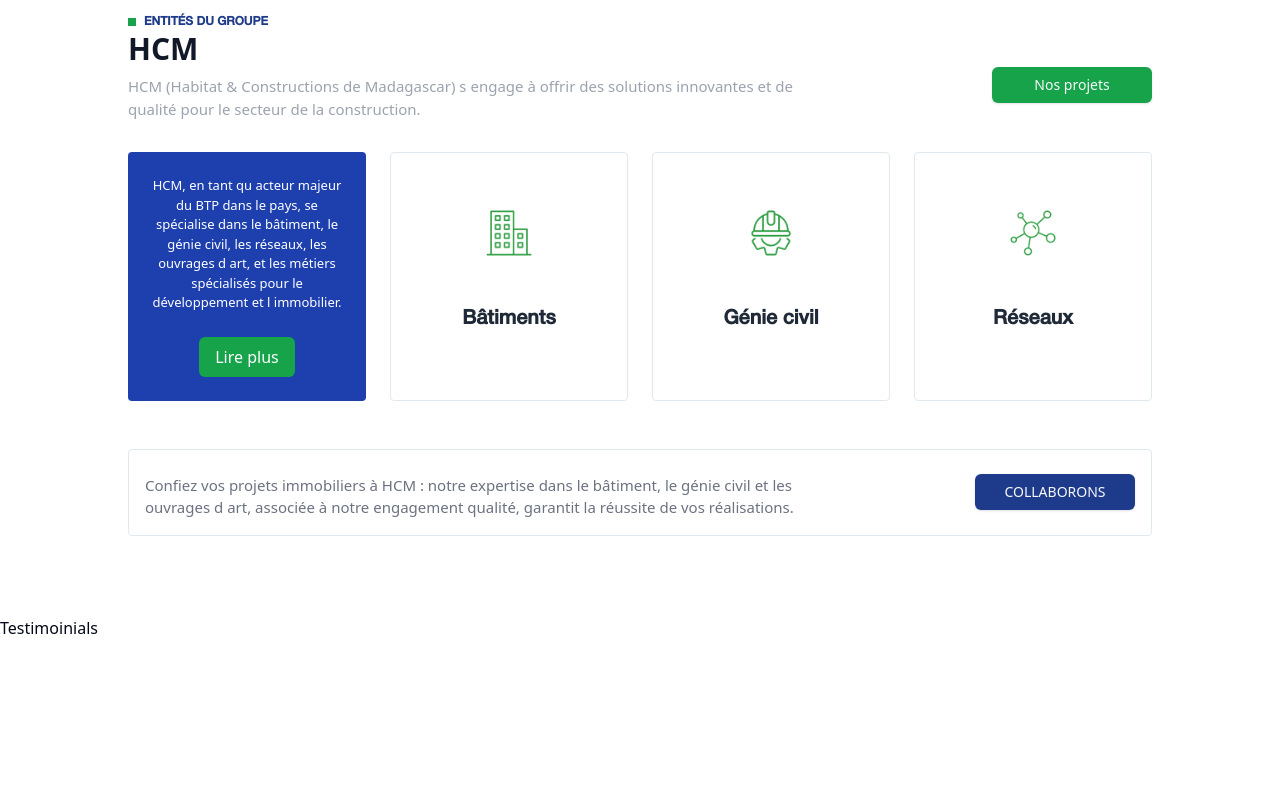
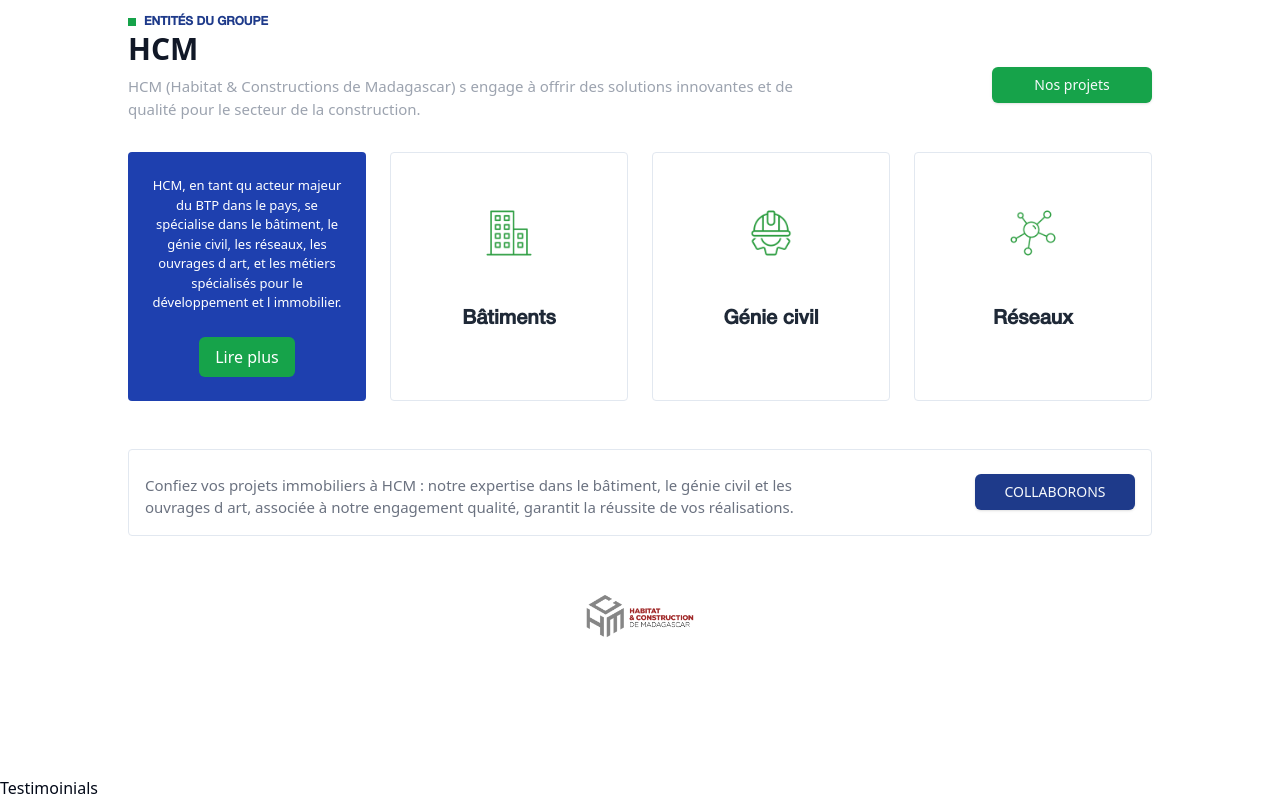
Before and after one commit to SylvHardDev/site-oria, a React (Vite) app: page / in a window 1280 px wide. Shown: the part 787-1587 px from the top of the page. Before the commit the page ends 1427 px from the top, so only its background shows below. Built offline with nearby package versions, Linux system fonts and the light colour scheme.

Commit message:
add logo HCM and SCI

```diff
--- a/src/components/Filiale/Filiale.jsx
+++ b/src/components/Filiale/Filiale.jsx
@@ -3,6 +3,8 @@ import { Button } from '../ui/button';
 import batiments from '../../assets/images/BATIMENTS.png'
 import genie from '../../assets/images/GENIE_CIVIL.png'
 import reseau from '../../assets/images/réseaux.png'
+import logo_htc from '../../assets/logo/logo_HCM.png'
+
 
 export default function Filiale() {
   return (
@@ -92,6 +94,9 @@ export default function Filiale() {
           </p>
           <Button className="bg-blue-900 w-40">COLLABORONS</Button>
         </div>
+        <div className="logo w-full m-0">
+          <img className='mx-auto w-40 m-0 p-0' src={logo_htc} alt="Logo HCM" />
+        </div>
       </div>
     </section>
   );
```
Also changed, not shown: src/assets/logo/Logo_HCM.png (added), src/assets/logo/Logo_SCI.png (added).
